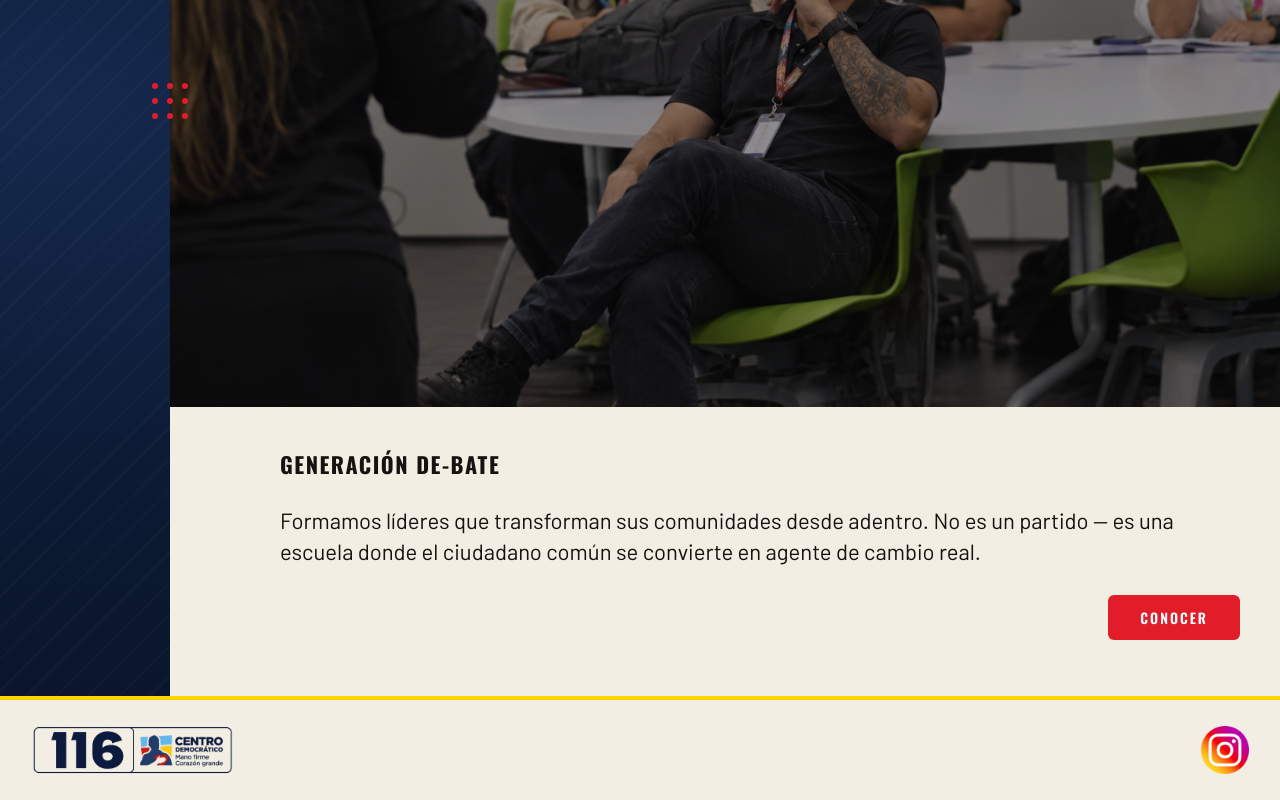
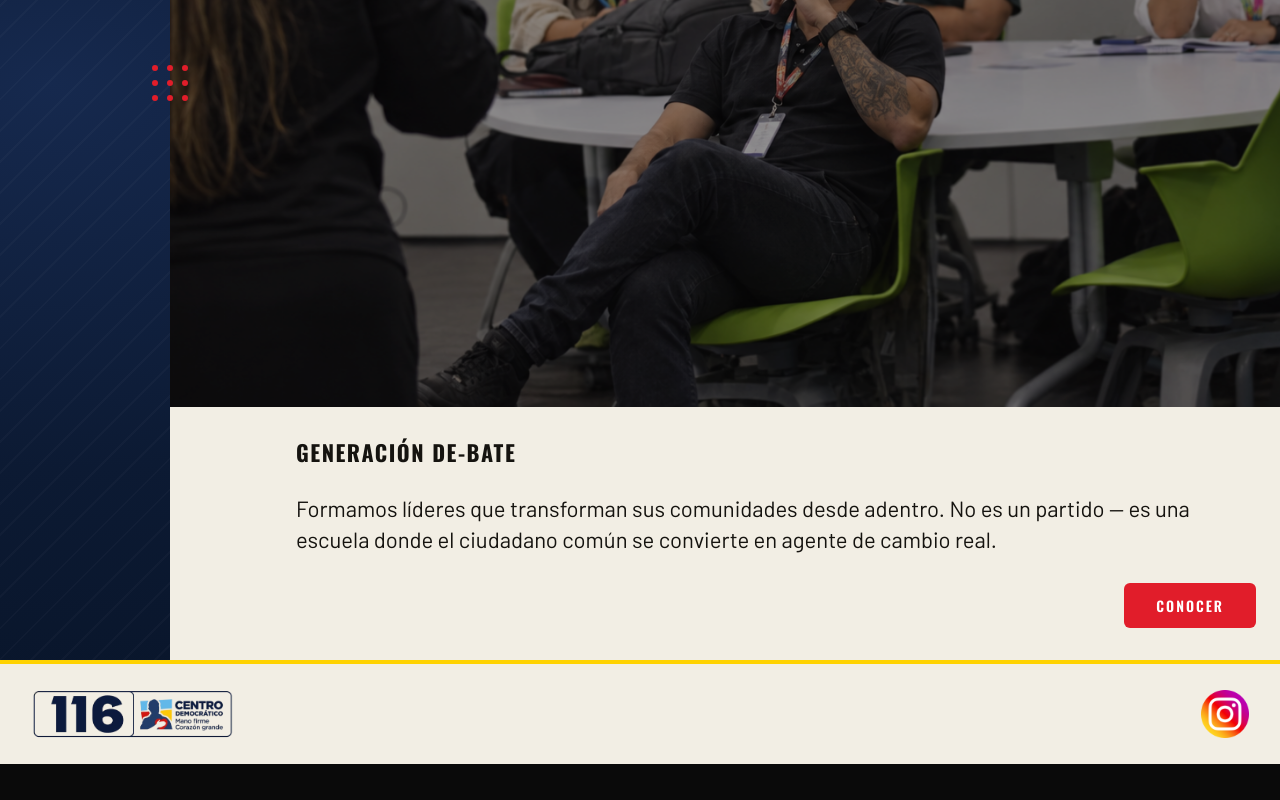
Before and after one commit to EsneiderCdD/movimiento-bate, a Next.js app: page / in a window 1280 px wide. Shown: the part 1785-2585 px from the top of the page. After the commit the page ends 2549 px from the top, so only its background shows below. Built offline with nearby package versions, Linux system fonts and the light colour scheme.

Commit message:
ajustes tipograficos

```diff
--- a/src/components/specific/section2/contents/BateadoresContent.module.css
+++ b/src/components/specific/section2/contents/BateadoresContent.module.css
@@ -189,7 +189,7 @@
   flex-direction: column;
   align-items: flex-end;
   gap: 28px;
-  padding: 44px 40px 56px;
+  padding: 32px 24px;
 }
 
 .outlineTitle {
```
